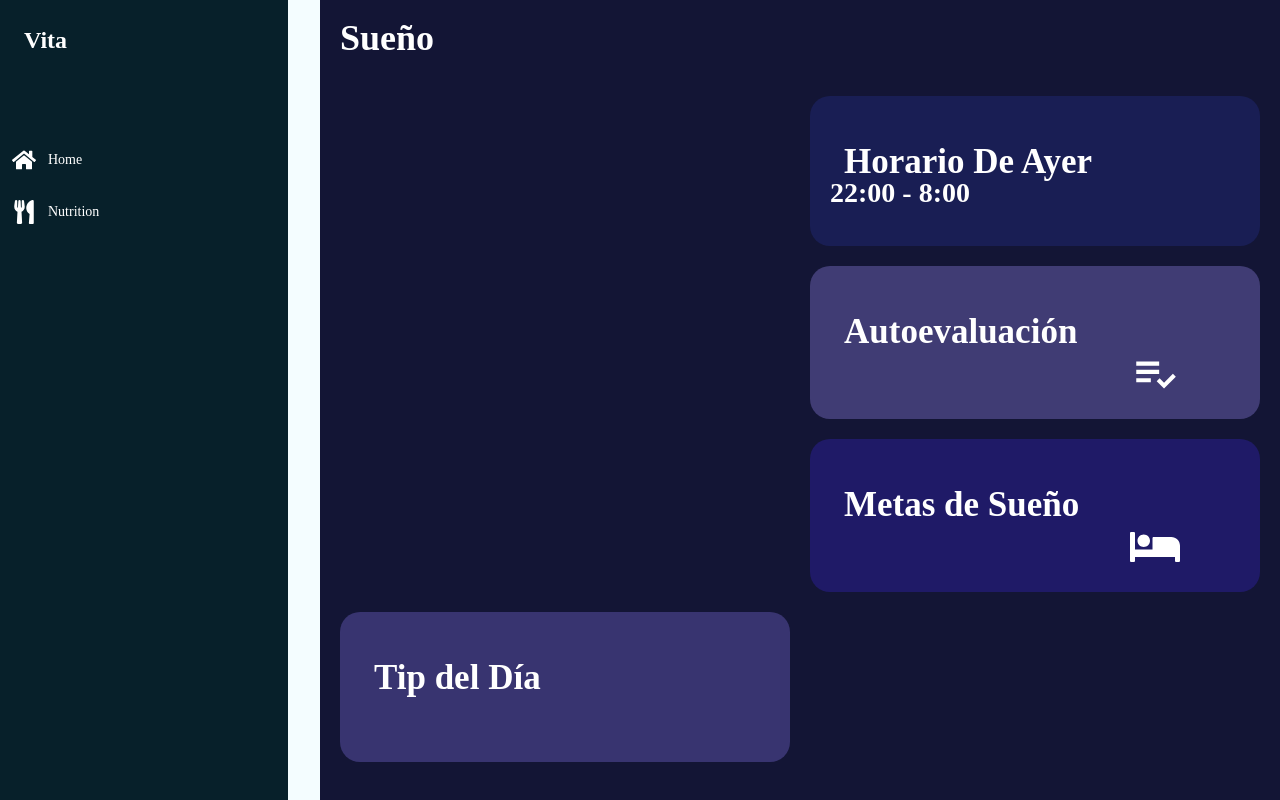
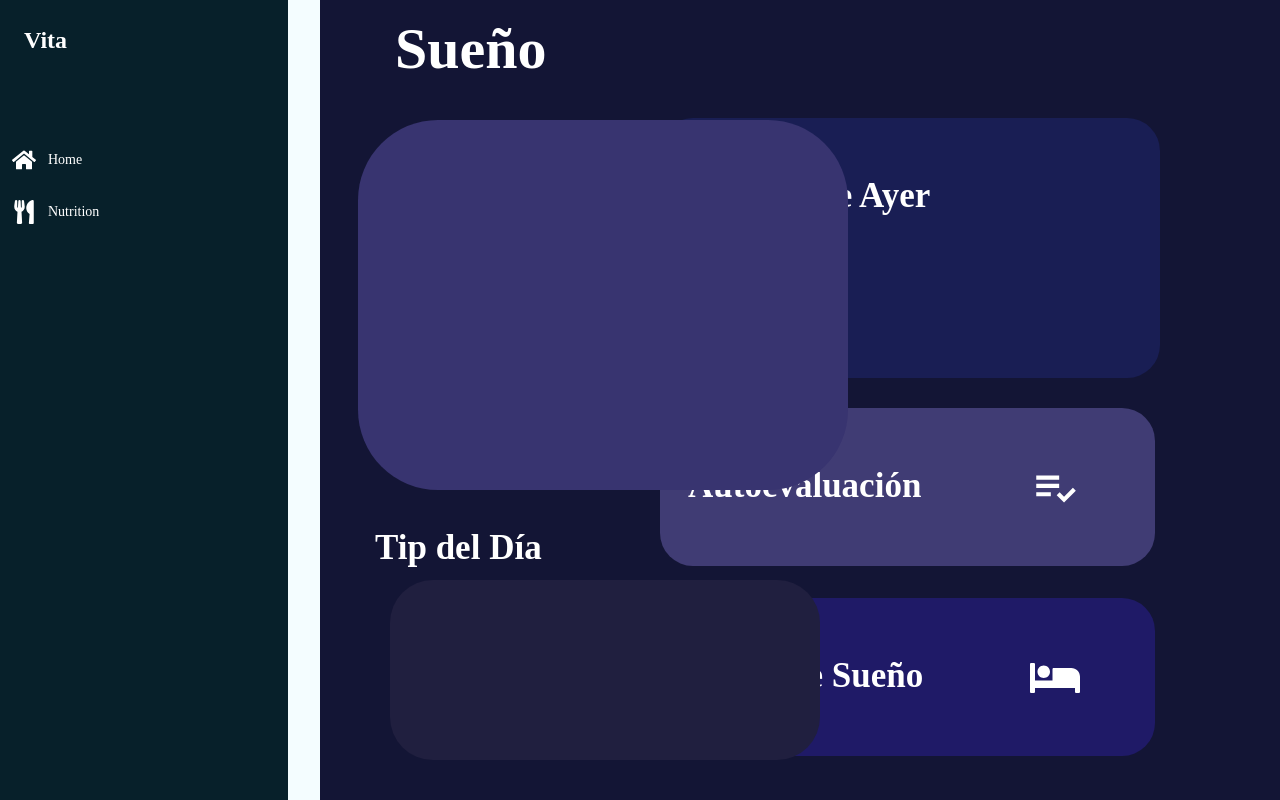
Before and after one commit to wizelineacademy/itesm-socioformador-feb-jun-2024-vita, a Next.js app in the folder vita/: page /sleep in a window 1280 px wide. Built offline with nearby package versions, Linux system fonts and the light colour scheme.

Commit message:
estilos actualizados

```diff
--- a/vita/app/(main)/sleep/page.tsx
+++ b/vita/app/(main)/sleep/page.tsx
@@ -9,37 +9,61 @@ const DailySleep: NextPage = () => {
     return (
         <div style={pageStyle}>
             <h1 style={headerStyle}>Sueño</h1>
-            <Decoration pathname={''} /> {/* Using Decoration component here, adjust if necessary */}
 
-            <div style={{ ...boxStyle, backgroundColor: '#191e54', gridRow: '2 / 3', gridColumn: '2 / 3' }}> {/* Horario De Ayer */}
-                <h2 style={headingStyle}>Horario De Ayer</h2>
-                <p style={textStyle}>22:00 - 8:00</p>
+
+            <Decoration pathname={''} />
+
+            <div style={{ ...rectangleStyle, backgroundColor: '#383470' }}>
+                {/* New rectangle on top left corner */}
             </div>
-            <div style={{ ...boxStyle, backgroundColor: '#403c74', gridRow: '3 / 4', gridColumn: '2 / 3' }}> {/* Autoevaluación */}
+
+            <div style={{ ...boxStyle, backgroundColor: '#191e54', gridRow: '2 / 3', gridColumn: '2 / 3', marginRight: '100px' }}>
+                {/* Horario De Ayer */}
+                <h2 style={headingStyle}>Horario de Ayer</h2>
+
+            </div>
+            <div style={{ ...boxxStyle, backgroundColor: '#403c74', gridRow: '3 / 4', gridColumn: '2 / 3', marginRight: '80px' }}>
+                {/* Autoevaluación */}
                 <h2 style={headingStyle}>Autoevaluación</h2>
-                <div style={{marginLeft: '300px' }}> {/* Adjust margin as needed */}
+                <div style={{ marginLeft: '350px', marginTop: '-40px',  }}> {/* Adjusted marginTop */}
                     <MdPlaylistAddCheck size="50px" />
                 </div>
             </div>
-            <div style={{ ...boxStyle, backgroundColor: '#1f1a67', gridRow: '4 / 5', gridColumn: '2 / 3' }}> {/* Metas de Sueño */}
+            <div style={{ ...boxxStyle, backgroundColor: '#1f1a67', gridRow: '3 / 4', gridColumn: '2 / 3', marginRight: '100px', marginTop: '200px' }}>
+                {/* Metas de Sueño */}
                 <h2 style={headingStyle}>Metas de Sueño</h2>
-                <div style={{marginLeft: '300px' }}> {/* Adjust margin as needed */}
+                <div style={{ marginLeft: '350px', marginTop: '-40px',  }}> {/* Adjusted marginTop */}
                     <FaBed size="50px" />
                 </div>
             </div>
-            <div style={{ ...boxStyle, backgroundColor: '#383470', gridRow: '5 / 6', gridColumn: '1 / 2' }}> {/* Tip del Día */}
-                <h2 style={headingStyle}>Tip del Día</h2>
+
+            <h2 style={{ ...headingStyle, marginTop: '92px', marginLeft: '27px' }}>Tip del Día</h2>
+            <div style={{ ...tipStyle, backgroundColor: '#201f3f', gridRow: '5 / 6', gridColumn: '1 / 2', position: 'absolute', top: '580px' }}>
+                {/* Aqui van los tips */}
                 <div>
-
-
-        </div>
+                </div>
             </div>
         </div>
-
     );
 };
 
+
 // Styles
+const tipStyle: React.CSSProperties = {
+    borderRadius: '43px',
+    padding: '20px',
+    display: 'flex',
+    flexDirection: 'column',
+    justifyContent: 'flex-start', // Align items to the start
+    alignItems: 'flex-start', // Align items to the start horizontally
+    minHeight: '0px', // Decreased minHeight for smaller rectangles
+    color: '#FFFFFF',
+    width: '430px',  // Adjusted width
+    height: '180px',  // Adjusted height
+    textAlign: 'left', // Align text inside the box to the left
+    marginLeft: '50px'
+};
+
 const pageStyle: React.CSSProperties = {
     backgroundColor: '#131535',
     color: '#fff',
@@ -54,33 +78,49 @@ const pageStyle: React.CSSProperties = {
 
 const headerStyle: React.CSSProperties = {
     gridColumn: '1 / -1', // Span across all columns
-    fontSize: '36px', // Larger font size for the page header
+    fontSize: '58px', // Increased font size for the page header
     color: '#fff',
     marginBottom: '20px',
     fontWeight: 'bold', // Make the header bold
-    textAlign: 'left' // Align header text to the left
+    textAlign: 'left', // Align header text to the left
+    marginLeft: '55px' // Move the header to the left
 };
 
 const boxStyle: React.CSSProperties = {
-    borderRadius: '20px',
+    borderRadius: '33px',
     padding: '20px',
+    marginRight: '80px',
     display: 'flex',
     flexDirection: 'column',
     justifyContent: 'flex-start', // Align items to the start
     alignItems: 'flex-start', // Align items to the start horizontally
-    minHeight: '150px',
+    minHeight: '0px', // Decreased minHeight for smaller rectangles
     color: '#FFFFFF',
-    width: '100%',  // Ensuring boxes take full width of their columns
+    width: '500px',
+    height: '260px', // Ensuring boxes take full width of their columns
+    textAlign: 'left' // Align text inside the box to the left
+};
+const boxxStyle: React.CSSProperties = {
+    borderRadius: '33px',
+    padding: '20px',
+    marginTop: '10px',
+    display: 'flex',
+    flexDirection: 'column',
+    justifyContent: 'flex-start', // Align items to the start
+    alignItems: 'flex-start', // Align items to the start horizontally
+    minHeight: '158px', // Decreased minHeight for smaller rectangles
+    color: '#FFFFFF',
+    width: '495px',  // Ensuring boxes take full width of their columns
     textAlign: 'left' // Align text inside the box to the left
 };
 
 const headingStyle: React.CSSProperties = {
-    fontSize: '35px', // Larger font size for headings
-    fontWeight: 'bold', // Bold headings
+    fontSize: '35px',
+    fontWeight: 'bold',
     color: '#FFFFFF',
-    textAlign: 'left', // Align heading text to the left
-    paddingTop: '28px',
-    paddingLeft: '14px'
+    textAlign: 'left',
+    paddingTop: '40px', // Increased padding-top to move headings down
+    paddingLeft: '8px'
 };
 
 const textStyle: React.CSSProperties = {
@@ -90,4 +130,17 @@ const textStyle: React.CSSProperties = {
     textAlign: 'left' // Align text to the left
 };
 
+const rectangleStyle: React.CSSProperties = {
+    borderRadius: '80px',
+    padding: '40px',
+    marginTop: '20px',
+    color: '#FFFFFF',
+    width: '490px',
+    height: '370px',
+    textAlign: 'left',
+    position: 'absolute', // Position the rectangle absolutely
+    top: '100px', // Adjust top position
+    left: '70px' // Adjust left position
+};
+
 export default DailySleep;
```
